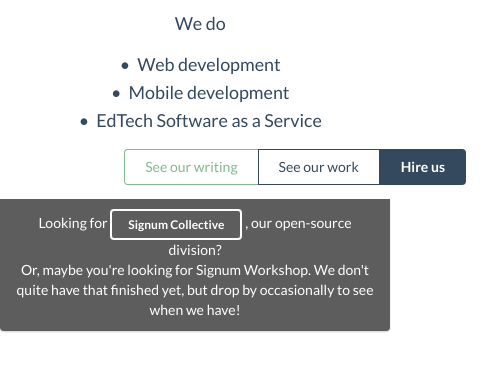
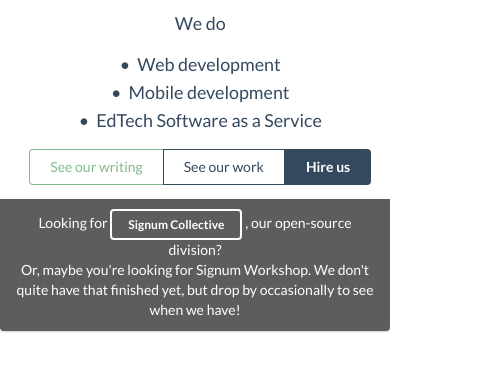
Before and after one commit to SignumCollective/SignumCollective.github.io, a website: page index.html in a window 390 px wide. Shown: the part 292-662 px from the top of the page, 485 px wide, since content can reach past the window. Drawn offline with Linux system fonts and the light colour scheme.

Commit message:
Render buttons properly on mobile

```diff
--- a/index.css
+++ b/index.css
@@ -41,8 +41,9 @@
   }
 }
 
-@media only screen and (max-width: 450px) {
+@media only screen and (max-width: 700px) {
   .content > div.ui.buttons {
     width: 100%;
+    margin: 0;
   }
 }
```
